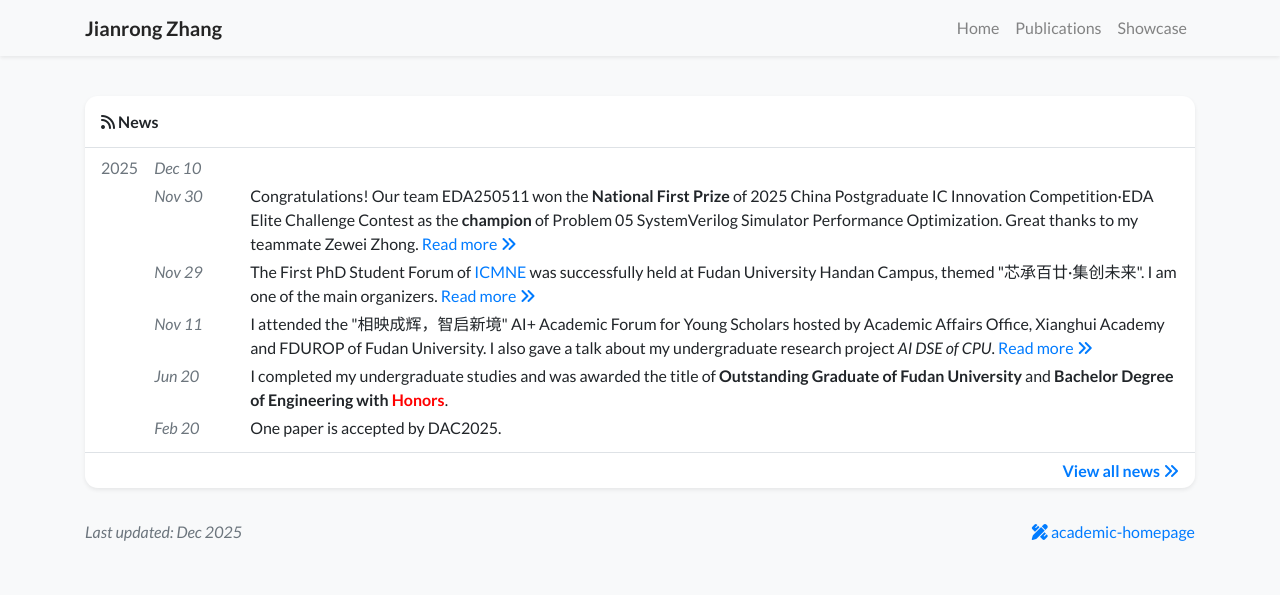
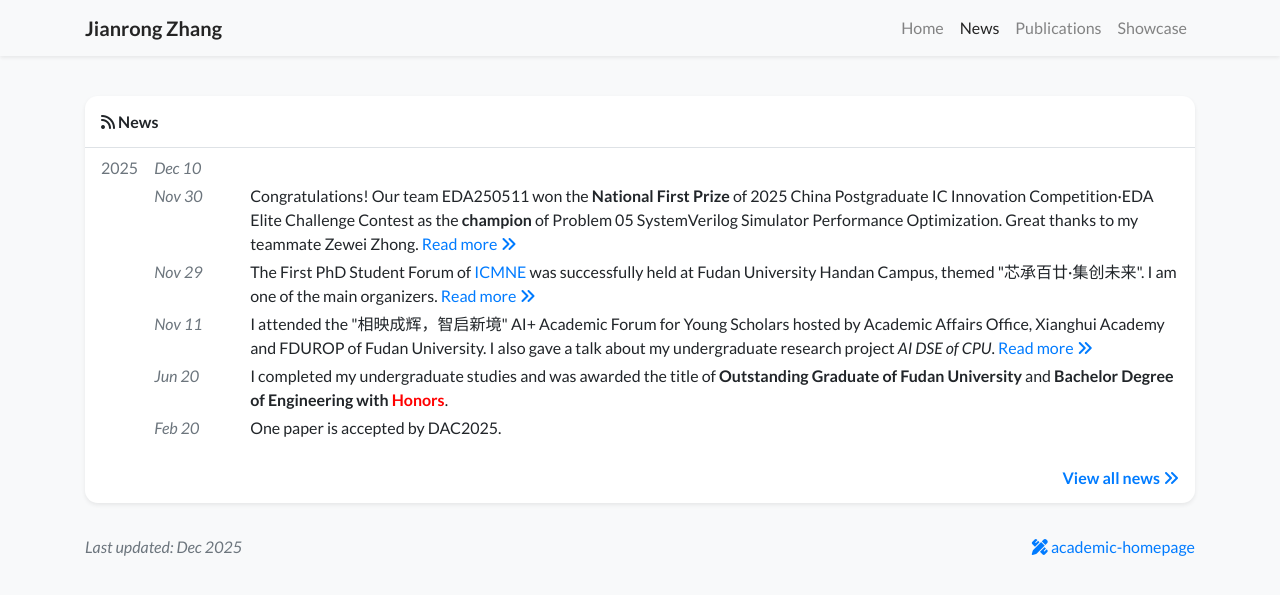
Before and after one commit to Starryskyz/starryskyz.github.io, a Jekyll site: the page built from news.html, in a window 1280 px wide. Shown: the top 595 px of the page. Built offline with Jekyll 4.4.1, drawn with Linux system fonts in a browser that asks for light colours; nearby versions of some CDN libraries; a style sheet for code colours, icons or effects is not loaded.

Commit message:
update nvbar

```diff
--- a/_data/navigation.yml
+++ b/_data/navigation.yml
@@ -3,6 +3,8 @@ pages:
 #       For example, the `navbar_title` field in `showcase.html` is "Showcase" and the `name` field here should also be "Showcase"
 - name: Home
   url: /
+- name: News
+  url: /news
 - name: Publications
   url: /publications
 - name: Showcase
--- a/_includes/widgets/news_card.html
+++ b/_includes/widgets/news_card.html
@@ -22,7 +22,7 @@
         </div>
         {% endfor %}
     </div>
-    <h6 class="d-block py-2 px-3 mt-0 text-right border-top border-gray">
+    <h6 class="d-block p-3 mt-0 text-right">
         <a href="{{ 'news' | relative_url }}"> View all news <i class="fas fa-angle-double-right"></i></a>
     </h6>
 </div>
```
